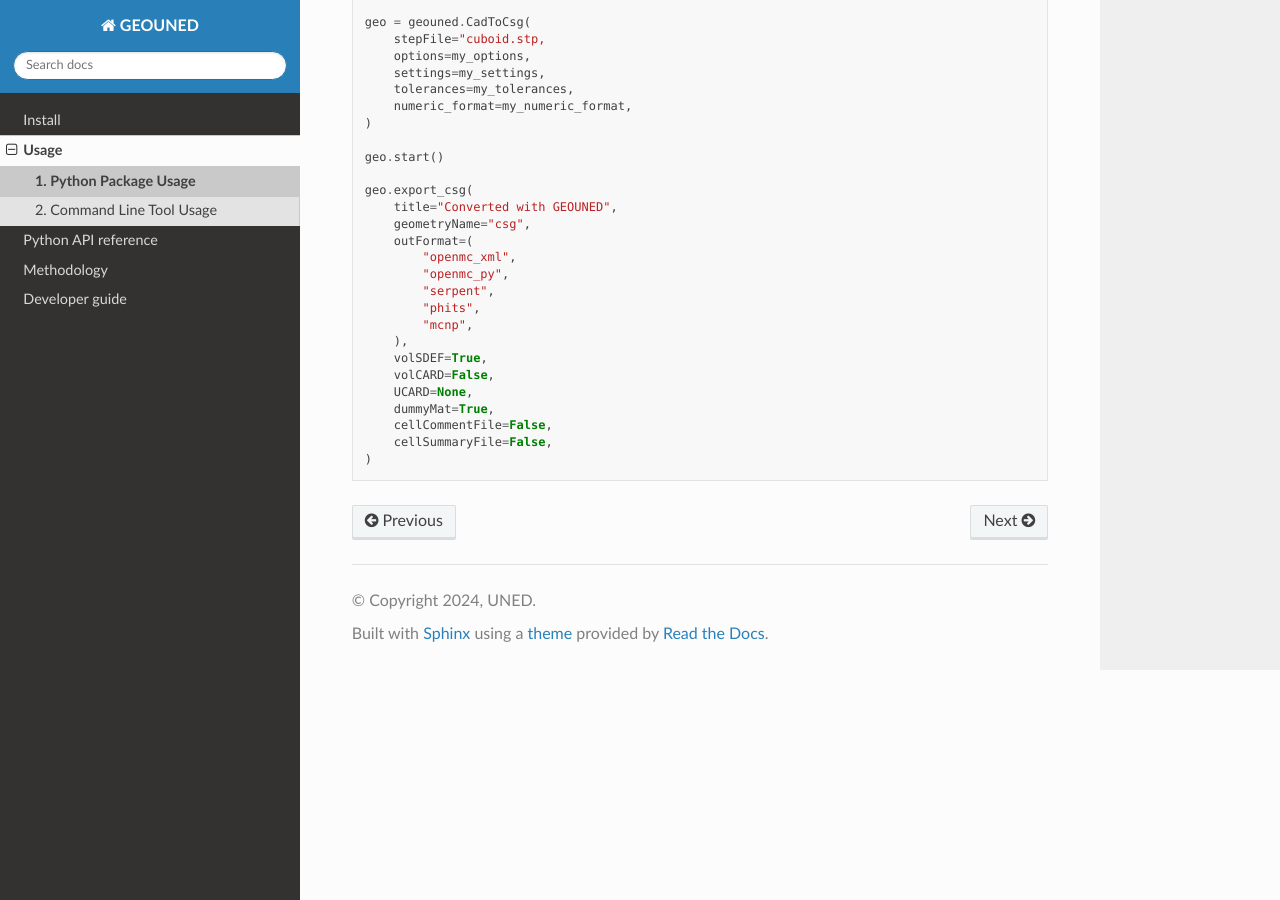
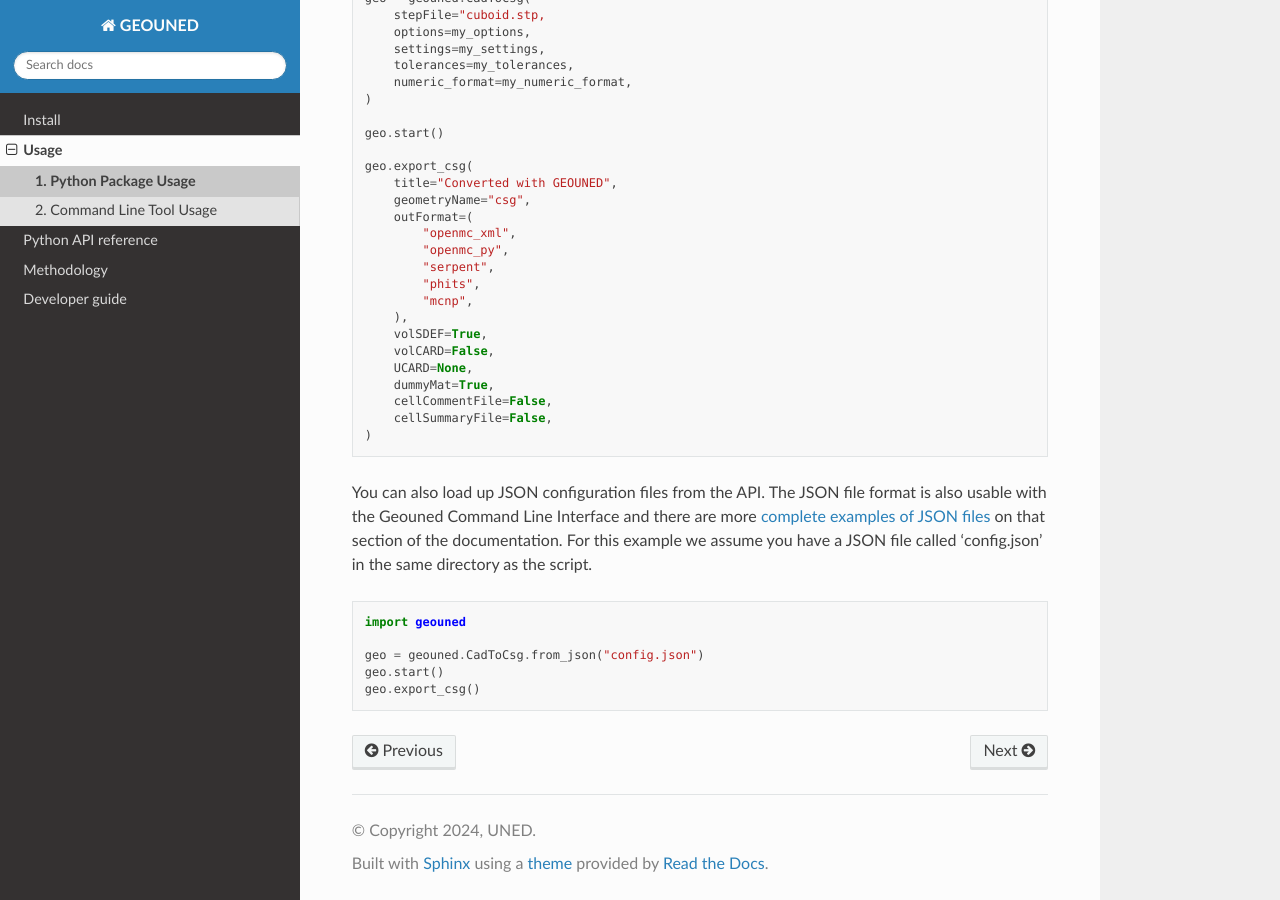
Before and after one commit to GEOUNED-org/GEOUNED, a Sphinx documentation site: the page built from docs/usage/python_api_usage.rst, in a window 1280 px wide and 900 px high, scrolled down 1758 px. Built offline with Sphinx 7.4.7 and the Read the Docs theme 2.0.0, drawn with Linux system fonts in a browser that asks for light colours; some of the changed text lies outside the part shown.

Commit message:
added from json example

```diff
--- a/docs/usage/python_api_usage.rst
+++ b/docs/usage/python_api_usage.rst
@@ -1,8 +1,7 @@
 Python Package Usage
 ====================
 
-The Python API has two main classes.
-The first main class is ``CadToCsg()`` which converts CAD geometry to Constructive Solid Geometry (CSG).
+The main class is ``CadToCsg()`` which converts CAD geometry to Constructive Solid Geometry (CSG).
 There are many arguments that can be passed into the ``CadToCsg()`` class which are documented in the `Python API reference section <../python_api.html>`_ of the documentation.
 
 
@@ -117,3 +116,15 @@ The following example shows a usage with every attributes specified.
         cellCommentFile=False,
         cellSummaryFile=False,
     )
+
+You can also load up JSON configuration files from the API.
+The JSON file format is also usable with the Geouned Command Line Interface  and there are more `complete examples of JSON files <python_cli_usage.html>`_ on that section of the documentation.
+For this example we assume you have a JSON file called 'config.json' in the same directory as the script.
+
+.. code-block:: python
+
+    import geouned
+
+    geo = geouned.CadToCsg.from_json("config.json")
+    geo.start()
+    geo.export_csg()
```
